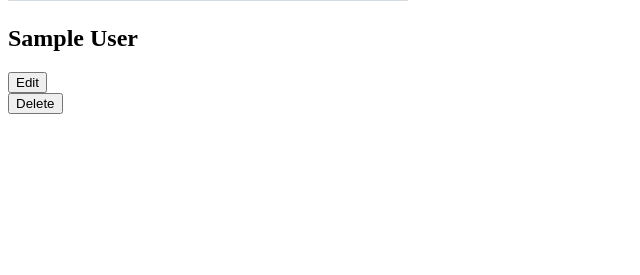
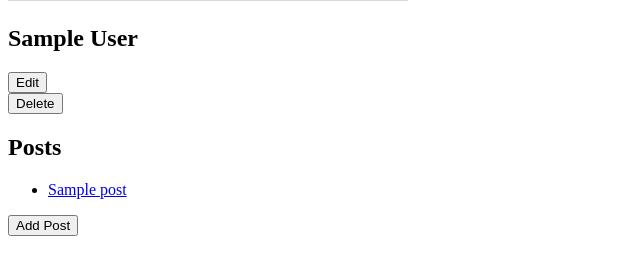
Before and after one commit to LaithLou/flask-blogly, a Flask app: page /users/1 in a window 1280 px wide. Shown: the part 307-582 px from the top of the page, without its empty margins (0-640 px from the left). Run offline with Flask 2, Linux system fonts and the light colour scheme; tables that the repository leaves empty hold one stand-in row (values such as "Sample post"); grey boxes marked "Sample" are stand-in pictures.

Commit message:
adding posts

```diff
--- a/app.py
+++ b/app.py
@@ -55,7 +55,10 @@ def get_form_data_for_new_user():
     lname = request.form['last_name']
     image_url = request.form['image_url']
 
-    new_user = User(first_name=fname, last_name = lname, img_url = image_url)
+
+    new_user = User(first_name=fname, last_name=lname, img_url=image_url)
+
+
 
     db.session.add(new_user)
     db.session.commit()
@@ -114,3 +117,12 @@ def delete_user(id):
     db.session.commit()
 
     return redirect('/users')
+
+@app.get('/users/<int:id>/posts/new')
+def show_new_post_form(id):
+    """Shows form to make a new post
+        - Takes user ID
+        - Shows the form fields to make a new post
+    """
+    user = User.query.get_or_404(id)
+    return render_template('new_post_form.html', user=user)
--- a/templates/profile.html
+++ b/templates/profile.html
@@ -15,8 +15,20 @@
     <button type="submit">Edit</button>
 </form>
 
-<form action="/users/{{user.id}}/delete" method="POST">
+<form action="/users/{{ user.id }}/delete" method="POST">
     <button type="submit">Delete</button>
 </form>
 
+<h2>Posts</h2>
+<ul>
+    {% for post in user.posts %}
+    <li><a href="/posts/{{ post.id }}">{{ post.title }}</a></li>
+    {% endfor %}
+</ul>
+
+<form action="/users/{{ user.id }}/posts/new">
+    <button type="submit">Add Post</button>
+</form>
+
+
 {% endblock %}
```
Also changed, not shown: models.py (+19 -1 lines), templates/new_post_form.html (added, +25 -0 lines).
